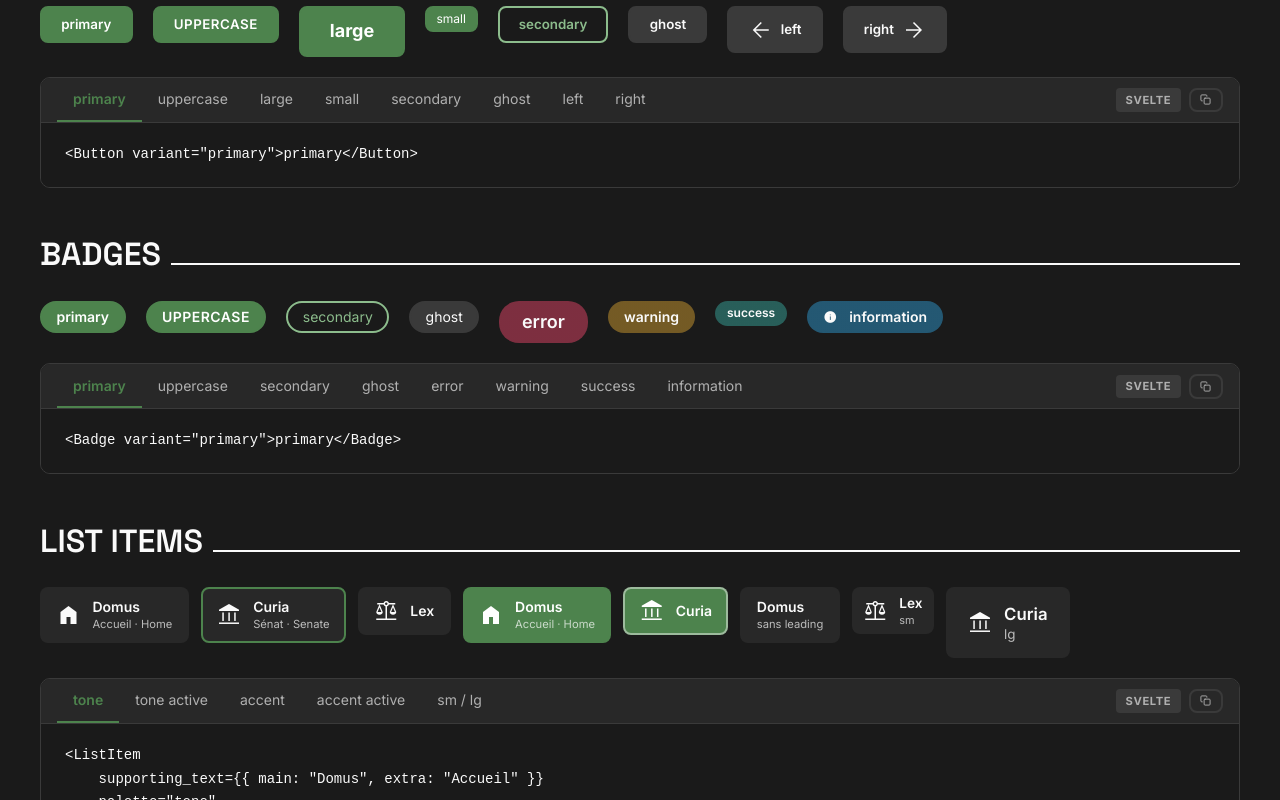
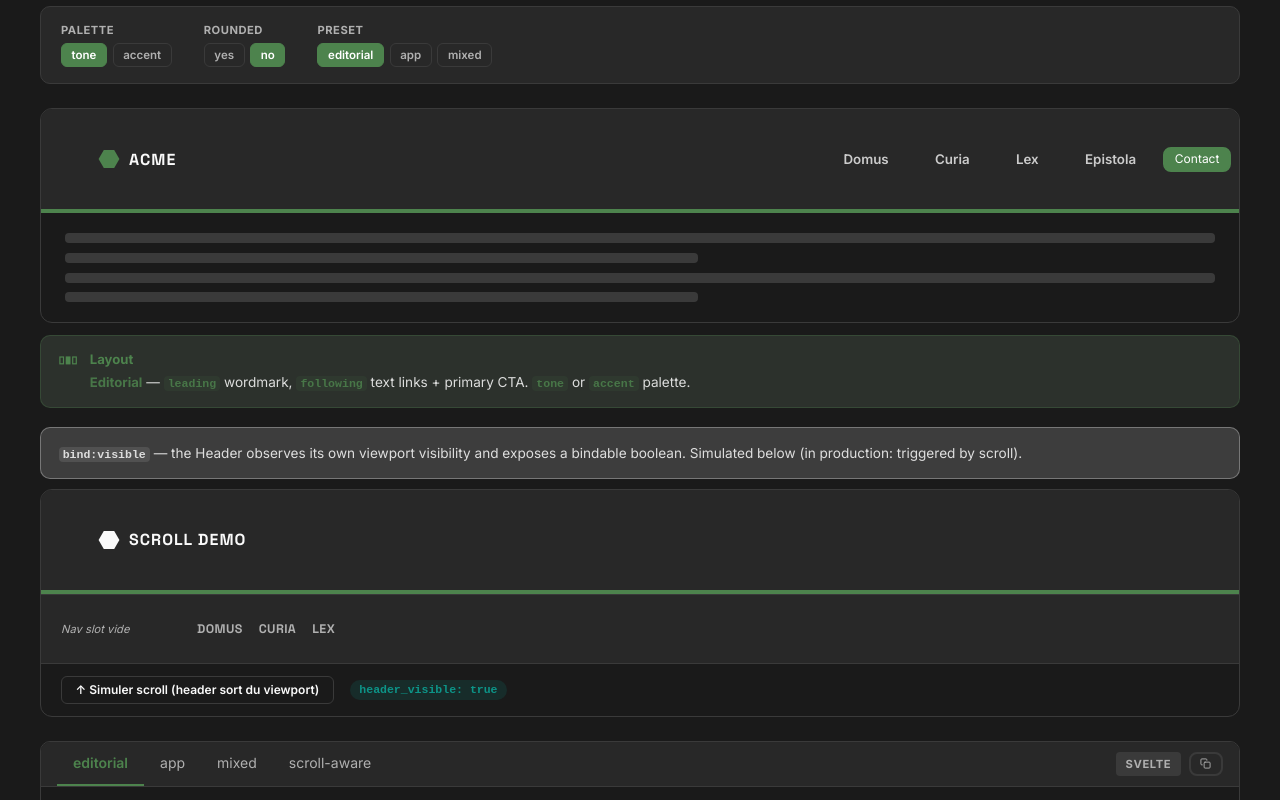
Before and after one commit to ABHC/design-system-tester, a SvelteKit app: page / in a window 1280 px wide. Shown: the part 860-1660 px from the top of the page. Built offline with nearby package versions, Linux system fonts and the light colour scheme.

Commit message:
Various update

```diff
--- a/src/routes/+layout.svelte
+++ b/src/routes/+layout.svelte
@@ -322,7 +322,9 @@
 	// ---------- Lifecycle ----------
 	onMount(async (): Promise<void> => {
 		timestamp = Date.now();
+        console.log(timestamp);
 		await getLocale();
+        console.log(locale);
 		updateScreenSize();
 		$browser_name = detectBrowser();
 	});
@@ -688,7 +690,7 @@
         color: var(--text);
         font-family: 'Space Grotesk', sans-serif;
         border-bottom: 4px solid var(--accent);
-        padding: 0 100px;
+        padding: 0 5%;
     }
 
     .title-container {
--- a/src/routes/BadgeDemo.svelte
+++ b/src/routes/BadgeDemo.svelte
@@ -28,26 +28,26 @@
     <Badge
         variant="primary"
     >
-        {trans?.variants.primary}
+        {trans?.buttons.primary}
     </Badge>
 
     <Badge
         variant="primary"
         uppercase
     >
-        {trans?.variants.uppercase}
+        {trans?.buttons.uppercase}
     </Badge>
 
     <Badge
         variant="secondary"
     >
-        {trans?.variants.secondary}
+        {trans?.buttons.secondary}
     </Badge>
 
     <Badge
         variant="ghost"
     >
-        {trans?.variants.ghost}
+        {trans?.buttons.ghost}
     </Badge>
 
     <Badge
@@ -55,14 +55,14 @@
         state="error"
         size= "lg"
     >
-        {trans?.variants.error}
+        {trans?.buttons.error}
     </Badge>
 
     <Badge
         variant="ctx"
         state="warning"
     >
-        {trans?.variants.warning}
+        {trans?.buttons.warning}
     </Badge>
 
     <Badge
@@ -70,7 +70,7 @@
         state="success"
         size= "sm"
     >
-        {trans?.variants.success}
+        {trans?.buttons.success}
     </Badge>
 
     <Badge
@@ -78,7 +78,7 @@
         state="info"
     >
         <icon class="material-symbols-outlined badge-icon">info</icon>
-        {trans?.variants.info}
+        {trans?.buttons.info}
     </Badge>
 </div>
 
@@ -87,52 +87,52 @@
     copyable
     tabs={[
         {
-            label: `${trans?.variants.primary}`,
-            code: `<Badge variant="primary">${trans?.variants.primary}</Badge>`,
+            label: `${trans?.buttons.primary}`,
+            code: `<Badge variant="primary">${trans?.buttons.primary}</Badge>`,
             language: "Svelte"
         },
         {
-            label: `${trans?.variants.uppercase}`,
+            label: `${trans?.buttons.uppercase}`,
             code: `<Badge variant="primary" uppercase>`
-            +`${trans?.variants.uppercase}`
+            +`${trans?.buttons.uppercase}`
             +`</Badge>`,
             language: "Svelte"
         },
         {
-            label: `${trans?.variants.secondary}`,
-            code: `<Badge variant="secondary">${trans?.variants.secondary}</Badge>`,
+            label: `${trans?.buttons.secondary}`,
+            code: `<Badge variant="secondary">${trans?.buttons.secondary}</Badge>`,
             language: "Svelte"
         },
         {
-            label: `${trans?.variants.ghost}`,
-            code: `<Badge variant="ghost">${trans?.variants.ghost}</Badge>`,
+            label: `${trans?.buttons.ghost}`,
+            code: `<Badge variant="ghost">${trans?.buttons.ghost}</Badge>`,
             language: "Svelte"
         },
         {
-            label: `${trans?.variants.error}`,
+            label: `${trans?.buttons.error}`,
             code: `<Badge variant="ctx" state="error">`
-            +`${trans?.variants.error}`
+            +`${trans?.buttons.error}`
             +`</Badge>`,
             language: "Svelte"
         },
         {
-            label: `${trans?.variants.warning}`,
+            label: `${trans?.buttons.warning}`,
             code: `<Badge variant="ctx" state="warning">`
-            +`${trans?.variants.warning}`
+            +`${trans?.buttons.warning}`
             +`</Badge>`,
             language: "Svelte"
         },
         {
-            label: `${trans?.variants.success}`,
+            label: `${trans?.buttons.success}`,
             code: `<Badge variant="ctx" state="success">`
-            +`${trans?.variants.success}`
+            +`${trans?.buttons.success}`
             +`</Badge>`,
             language: "Svelte"
         },
         {
-            label: `${trans?.variants.info}`,
+            label: `${trans?.buttons.info}`,
             code: `<Badge variant="ctx" state="info">`
-            +`${trans?.variants.info}`
+            +`${trans?.buttons.info}`
             +`</Badge>`,
             language: "Svelte"
         },
--- a/src/routes/ButtonDemo.svelte
+++ b/src/routes/ButtonDemo.svelte
@@ -28,40 +28,47 @@
     <Button
         variant="primary"
     >
-        {trans?.variants.primary}
+        {trans?.buttons.primary}
     </Button>
 
     <Button
         variant="primary"
         uppercase
     >
-        {trans?.variants.uppercase}
+        {trans?.buttons.uppercase}
     </Button>
 
     <Button
         variant="primary"
         size="lg"
     >
-        {trans?.variants.large}
+        {trans?.buttons.large}
     </Button>
 
     <Button
         variant="primary"
         size="sm"
     >
-        {trans?.variants.small}
+        {trans?.buttons.small}
     </Button>
 
     <Button
         variant="secondary"
     >
-        {trans?.variants.secondary}
+        {trans?.buttons.secondary}
     </Button>
 
     <Button
         variant="ghost"
     >
-        {trans?.variants.ghost}
+        {trans?.buttons.ghost}
+    </Button>
+
+    <Button
+        variant="text"
+        size= "lg"
+    >
+        {trans?.buttons.text}
     </Button>
 
     <Button
@@ -69,15 +76,23 @@
         animate="left"
     >
         <icon class="material-symbols-outlined">arrow_back</icon>
-        {trans?.variants.anim_left}
+        {trans?.buttons.anim_left}
     </Button>
 
     <Button
         variant="ghost"
         animate="right"
     >
-        {trans?.variants.anim_right}
+        {trans?.buttons.anim_right}
         <icon class="material-symbols-outlined">arrow_forward</icon>
+    </Button>
+
+    <Button
+        variant="primary"
+        squared
+    >
+        <icon class="material-symbols-outlined">star</icon>
+        {trans?.buttons.primary}
     </Button>
 </div>
 
@@ -86,47 +101,47 @@
     copyable
     tabs={[
         {
-            label: `${trans?.variants.primary}`,
-            code: `<Button variant="primary">${trans?.variants.primary}</Button>`,
+            label: `${trans?.buttons.primary}`,
+            code: `<Button variant="primary">${trans?.buttons.primary}</Button>`,
             language: "Svelte"
         },
         {
-            label: `${trans?.variants.uppercase}`,
-            code: `<Button variant="primary" uppercase>${trans?.variants.uppercase}</Button>`,
+            label: `${trans?.buttons.uppercase}`,
+            code: `<Button variant="primary" uppercase>${trans?.buttons.uppercase}</Button>`,
             language: "Svelte"
         },
         {
-            label: `${trans?.variants.large}`,
-            code: `<Button variant="primary" size="lg">${trans?.variants.large}</Button>`,
+            label: `${trans?.buttons.large}`,
+            code: `<Button variant="primary" size="lg">${trans?.buttons.large}</Button>`,
             language: "Svelte"
         },
         {
-            label: `${trans?.variants.small}`,
-            code: `<Button variant="primary" size="sm">${trans?.variants.small}</Button>`,
+            label: `${trans?.buttons.small}`,
+            code: `<Button variant="primary" size="sm">${trans?.buttons.small}</Button>`,
             language: "Svelte"
         },
         {
-            label: `${trans?.variants.secondary}`,
-            code: `<Button variant="secondary">${trans?.variants.secondary}</Button>`,
+            label: `${trans?.buttons.secondary}`,
+            code: `<Button variant="secondary">${trans?.buttons.secondary}</Button>`,
             language: "Svelte"
         },
         {
-            label: `${trans?.variants.ghost}`,
-            code: `<Button variant="ghost">${trans?.variants.ghost}</Button>`,
+            label: `${trans?.buttons.ghost}`,
+            code: `<Button variant="ghost">${trans?.buttons.ghost}</Button>`,
             language: "Svelte"
         },
         {
-            label: `${trans?.variants.anim_left}`,
+            label: `${trans?.buttons.anim_left}`,
             code: `<Button variant="ghost" animate="left">`
             +`<icon class="material-symbols-outlined">arrow_back</icon>`
-            +`${trans?.variants.anim_left}`
+            +`${trans?.buttons.anim_left}`
             +`</Button>`,
             language: "Svelte"
         },
         {
-            label: `${trans?.variants.anim_right}`,
+            label: `${trans?.buttons.anim_right}`,
             code: `<Button variant="ghost" animate="right">`
-            +`${trans?.variants.anim_right}`
+            +`${trans?.buttons.anim_right}`
             +`<icon class="material-symbols-outlined">arrow_forward</icon>`
             +`</Button>`,
             language: "Svelte"
--- a/src/routes/Content.svelte
+++ b/src/routes/Content.svelte
@@ -12,6 +12,10 @@
     import SidebarDemo from "./SidebarDemo.svelte";
     import CodeBlockDemo from "./CodeBlockDemo.svelte";
 	import TileGridDemo from "./TileGridDemo.svelte";
+    import HeaderDemo from "./HeaderDemo.svelte";
+    import FooterDemo  from "./FooterDemo.svelte";
+    import CalloutDemo from "./CalloutDemo.svelte";
+    import AlertDemo from "./AlertDemo.svelte";
 
     // Props
     interface Props {
@@ -58,6 +62,30 @@
             {placeholders.typography.body}
         </p>
     </div>
+
+    <!-- Header -->
+    <HeaderDemo
+        trans={trans}
+        placeholders={placeholders}
+    />
+
+    <!-- Footer -->
+    <FooterDemo
+        trans={trans}
+        placeholders={placeholders}
+    />
+
+    <!-- Callout -->
+    <CalloutDemo
+        trans={trans}
+        placeholders={placeholders}
+    />
+
+    <!-- Alert -->
+    <AlertDemo
+        trans={trans}
+        placeholders={placeholders}
+    />
 
     <!-- Buttons -->
     <ButtonDemo
@@ -146,22 +174,6 @@
         </div>
     </div>
 
-    <!-- Alerts -->
-    <div class="demo-section">
-        <h2 class="section-title">{trans?.alerts.title}</h2>
-        <div class="alert alert-info">
-            {placeholders.alerts.info}
-        </div>
-        <div class="alert alert-success">
-            {placeholders.alerts.success}
-        </div>
-        <div class="alert alert-warning">
-            {placeholders.alerts.info}
-        </div>
-        <div class="alert alert-error">
-            {placeholders.alerts.info}
-        </div>
-    </div>
 </div>
 
 <style>
@@ -297,31 +309,6 @@
         border-color: var(--accent);
     }
 
-    /* Alert/Badge Components */
-    .alert {
-        padding: 15px 20px;
-        border-radius: 8px;
-        margin-bottom: 15px;
-        background: var(--highlight);
-        color: var(--text);
-    }
-
-    .alert-success {
-        border-left: 4px solid var(--ctx-success);
-    }
-
-    .alert-info {
-        border-left: 4px solid var(--ctx-info);
-    }
-
-    .alert-error {
-        border-left: 4px solid var(--ctx-error);
-    }
-
-    .alert-warning {
-        border-left: 4px solid var(--ctx-warning);
-    }
-
     @media (max-width: 768px) {
         .demo-grid {
             grid-template-columns: 1fr;
--- a/src/routes/placeholders.ts
+++ b/src/routes/placeholders.ts
@@ -1,12 +1,12 @@
 export const placeholders = {
     fr: {
         typography: {
-            h1_context: "L'Empire Romain",
-            h2_context: "Architecture et ingénierie",
-            h3_context: "Villes principales",
-            h4_context: "Infrastructures routières",
-            h5_context: "Technologie antique",
-            h6_context: "Vestiges archéologiques",
+            h1_context: "Giscardpunk",
+            h2_context: "Cyberpunk",
+            h3_context: "Steampunk",
+            h4_context: "Dieselpunk",
+            h5_context: "Solarpunk",
+            h6_context: "Juste punk",
             lead: "Adipisci velit sed quia non numquam eius modi tempora incidunt ut labore et dolore magnam aliquam quaerat voluptatem.",
             body: "Lorem ipsum dolor sit amet, consectetur adipiscing elit, sed do eiusmod tempor incididunt ut labore et dolore magna aliqua. Ut enim ad minim veniam, quis nostrud exercitation ullamco laboris nisi ut aliquip ex ea commodo consequat.",
             paragraph: "Duis aute irure dolor in reprehenderit in voluptate velit esse cillum dolore eu fugiat nulla pariatur. Excepteur sint occaecat cupidatat non proident, sunt in culpa qui officia deserunt mollit anim id est laborum."
@@ -49,10 +49,19 @@ export const placeholders = {
             epistola: "Epistola"
         },
         alerts: {
-            success: "✅ Votre message a traversé les frontières sans incident et a été livré au Forum Romanum !",
-            info: "ℹ️ Ce système de design a résisté à 2000 ans d'épreuves sans perdre sa dignité.",
-            warning: "⚠️ Attention: les gladiateurs du CSS pourraient s'échapper de leurs conteneurs.",
-            error: "❌ Les barbares ont attaqué votre palette de couleurs. Défenses activées."
+            success: "Votre message a traversé les frontières sans incident et a été livré au Forum Romanum.",
+            info: "Ce système de design a résisté à 2000 ans d'épreuves sans perdre sa dignité.",
+            warning_pre: "Votre session expire bientôt.",
+            warning_link: "Renouveler maintenant",
+            error: "Les barbares ont attaqué votre palette de couleurs. Défenses activées."
+        },
+        callout: {
+            info:    "Les légions romaines parcouraient 30 km par jour sur leurs routes pavées. Chaque borne milliaire était une promesse de précision.",
+            success: "La lex a été promulguée avec succès. Le Forum Romanum retentit d'acclamations.",
+            warning: "Les ides de mars approchent. Restez vigilant et vérifiez vos accès avant de poursuivre.",
+            error:   "Les barbares ont franchi le limes. Une erreur critique s'est produite — veuillez réessayer ou contacter votre consul.",
+            accent:  "Astuce : vous pouvez composer librement les slots leading, children et following pour adapter le callout à votre usage.",
+            neutral: "Note : ce composant est purement informatif et n'implique aucune action obligatoire de la part de l'utilisateur."
         }
     },
     en: {
@@ -105,10 +114,19 @@ export const placeholders = {
             epistola: "Epistola"
         },
         alerts: {
-            success: "✅ Your message has crossed the Roman roads safely and reached the Forum Romanum!",
-            info: "ℹ️ This design system has withstood 2000 years of trials without surrendering its dignity.",
-            warning: "⚠️ Beware: CSS gladiators may escape their containers.",
-            error: "❌ Barbarians have attacked your colour palette. Defence protocols activated."
+            success: "Your message has crossed the Roman roads safely and reached the Forum Romanum.",
+            info: "This design system has withstood 2000 years of trials without surrendering its dignity.",
+            warning_pre: "Your session expires soon.",
+            warning_link: "Renew now",
+            error: "Barbarians have attacked your colour palette. Defence protocols activated."
+        },
+        callout: {
+            info:    "Roman legions covered 30 km per day on their paved roads. Every milestone was a promise of precision.",
+            success: "The lex has been enacted successfully. The Forum Romanum echoes with acclamation.",
+            warning: "The Ides of March are approaching. Stay vigilant and verify your access before proceeding.",
+            error:   "Barbarians have breached the limes. A critical error occurred — please retry or contact your consul.",
+            accent:  "Tip: freely compose the leading, children, and following slots to adapt the callout to your needs.",
+            neutral: "Note: this component is purely informational and requires no mandatory action from the user."
         }
     }
 };
--- a/src/routes/translations.ts
+++ b/src/routes/translations.ts
@@ -43,10 +43,22 @@ export const translations = {
         },
         buttons: {
             title: "Boutons",
-            primary: "Bouton primaire",
-            secondary: "Bouton secondaire",
-            ghost: "Bouton ghost",
-            badge: "badge",
+            primary: "primaire",
+            uppercase: "majuscule",
+            secondary: "secondaire",
+            ghost: "ghost",
+            card: "carte",
+            error: "erreur",
+            warning: "avertissement",
+            success: "succès",
+            info: "information",
+            large: "grand",
+            medium: "moyen",
+            small: "petit",
+            anim_left: "gauche",
+            anim_right: "droite",
+            text: "texte",
+            squared: "carré"
         },
         badges: {
             title: "Badges",
@@ -91,23 +103,30 @@ export const translations = {
             send: "Envoyer",
         },
         alerts: {
-            title: "⚠️ Alertes"
+            title: "Alertes",
+            trigger: "Cliquez un bouton pour déclencher la notification correspondante. Elles s'empilent — recliquez plusieurs fois.",
+            info_title: "Info",
+            success_title: "Succès",
+            error_title: "Erreur",
+            dismiss: "Ignorer"
         },
-        variants:{
-            primary: "primaire",
-            uppercase: "majuscule",
-            secondary: "secondaire",
-            ghost: "ghost",
-            card: "carte",
-            error: "erreur",
-            warning: "avertissement",
-            success: "succès",
-            info: "information",
-            large: "grand",
-            medium: "moyen",
-            small: "petit",
-            anim_left: "gauche",
-            anim_right: "droite",
+        callout:{
+            title: "Callout"
+        },
+        header_demo: {
+            title: "Header",
+            layout: "Structure",
+            preset_editorial: `<strong>Editorial</strong> — <code>leading</code> wordmark, <code>following</code> liens texte + CTA primaire. Palette <code>tone</code> ou <code>accent</code>.`,
+            preset_app: `<strong>App</strong> — <code>leading</code> logo, <code>following</code> <code>Button variant="nav" squared</code> icône seule. Les tokens <code>--nav-btn-*</code> sont hérités automatiquement via la palette.`,
+            preset_mixed: `<strong>Mixed</strong> — <code>leading</code> logo, <code>children</code> liens de navigation centrés (slot default), <code>following</code> icône + CTA.`,
+            bind_visible: `<code>bind:visible</code> — le Header observe lui-même sa visibilité dans le viewport et expose un booléen bindable. Simulation ci-dessous (en prod : déclenché par le scroll).`,
+        },
+        footer_demo: {
+            title: "Footer",
+            layout: "Structure",
+            preset_social: `<strong>Social</strong> — <code>leading</code> icônes de réseaux sociaux, <code>following</code> mention légale. Correspond au footer par défaut du layout.`,
+            preset_minimal: `<strong>Minimal</strong> — contenu centré via le slot <code>children</code> (slot default). Idéal pour un footer discret.`,
+            preset_brand: `<strong>Brand</strong> — <code>leading</code> logo, <code>children</code> liens de navigation centrés, <code>following</code> mention légale.`,
         },
         contrast: {
             title: "Informations de contraste",
@@ -244,10 +263,22 @@ export const translations = {
         },
         buttons: {
             title: "Buttons",
-            primary: "Primary button",
-            secondary: "Secondary button",
-            ghost: "Ghost button",
-            badge: "Badge",
+            primary: "primary",
+            uppercase: "uppercase",
+            secondary: "secondary",
+            ghost: "ghost",
+            card: "card",
+            error: "error",
+            warning: "warning",
+            success: "success",
+            info: "information",
+            large: "large",
+            medium: "medium",
+            small: "small",
+            anim_left: "left",
+            anim_right: "right",
+            text: "text",
+            squared: "squared"
         },
         badges: {
             title: "Badges",
@@ -292,23 +323,30 @@ export const translations = {
             send: "Send",
         },
         alerts: {
-            title: "⚠️ Alerts"
+            title: "Alerts",
+            trigger: "Click a button to trigger the corresponding toast notification. They stack — click multiple times.",
+            info_title: "Info",
+            success_title: "Success",
+            error_title: "Error",
+            dismiss: "Dismiss"
         },
-        variants:{
-            primary: "primary",
-            uppercase: "uppercase",
-            secondary: "secondary",
-            ghost: "ghost",
-            card: "card",
-            error: "error",
-            warning: "warning",
-            success: "success",
-            info: "information",
-            large: "large",
-            medium: "medium",
-            small: "small",
-            anim_left: "left",
-            anim_right: "right",
+        callout:{
+            title: "Callout"
+        },
+        header_demo: {
+            title : "Header",
+            layout: "Layout",
+            preset_editorial: `<strong>Editorial</strong> — <code>leading</code> wordmark, <code>following</code> text links + primary CTA. <code>tone</code> or <code>accent</code> palette.`,
+            preset_app: `<strong>App</strong> — <code>leading</code> logo, <code>following</code> <code>Button variant="nav" squared</code> icon-only. The <code>--nav-btn-*</code> tokens are inherited automatically via the palette.`,
+            preset_mixed: `<strong>Mixed</strong> — <code>leading</code> logo, <code>children</code> centred navigation links (default slot), <code>following</code> icon + CTA.`,
+            bind_visible: `<code>bind:visible</code> — the Header observes its own viewport visibility and exposes a bindable boolean. Simulated below (in production: triggered by scroll).`,
+        },
+        footer_demo: {
+            title : "Footer",
+            layout: "Layout",
+            preset_social: `<strong>Social</strong> — <code>leading</code> social network icons, <code>following</code> legal notice. Matches the default layout footer.`,
+            preset_minimal: `<strong>Minimal</strong> — content centred via the <code>children</code> slot (default slot). Ideal for a discreet footer.`,
+            preset_brand: `<strong>Brand</strong> — <code>leading</code> logo, <code>children</code> centred navigation links, <code>following</code> legal notice.`,
         },
         contrast: {
             title: "Contrast information",
```
